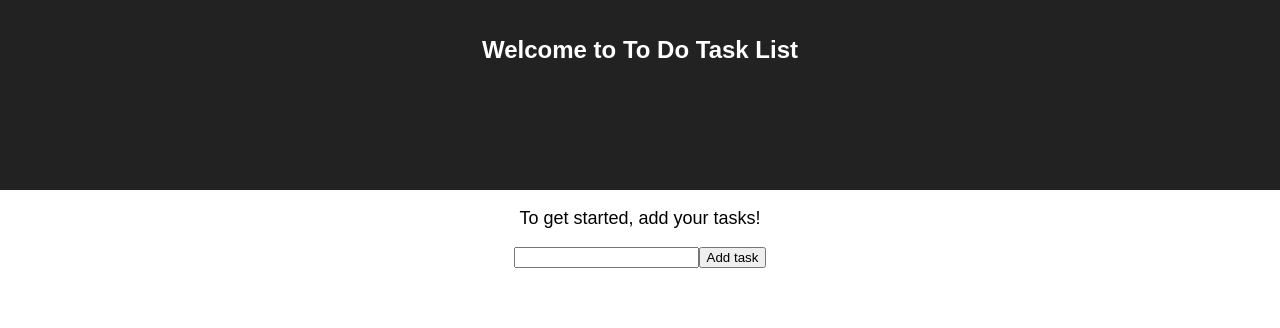
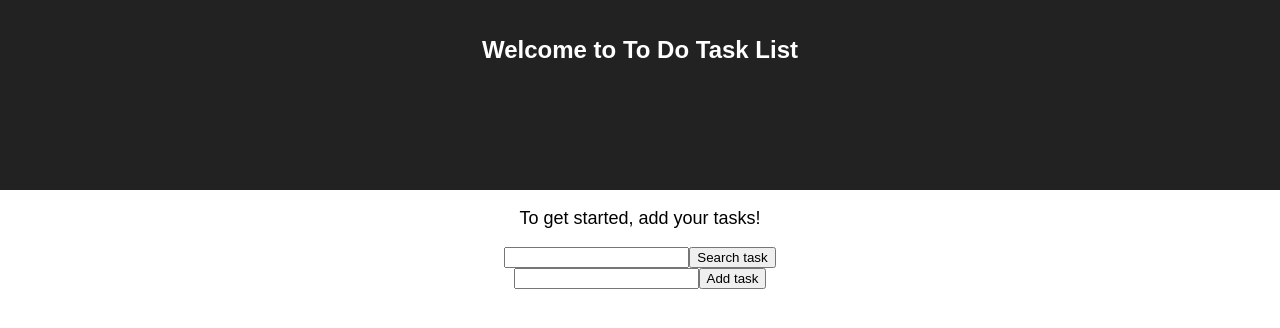
Before and after one commit to liwia/to-do-app, a React (Create React App) app: page / in a window 1280 px wide. Shown: the top 328 px of the page. Built offline with nearby package versions, Linux system fonts and the light colour scheme.

Commit message:
adding serahc bar to app view

```diff
--- a/src/App.js
+++ b/src/App.js
@@ -1,6 +1,7 @@
 import React, { Component } from 'react';
 import './App.css';
 import TaskMainView from './TaskMainView';
+import SearchBar from './SearchBar';
 
 class App extends Component {
   render() {
@@ -12,6 +13,9 @@ class App extends Component {
         <p className="App-intro">
           To get started, add your tasks!
         </p>
+          <SearchBar
+              // onSearch={this.onSearch}
+          />
         <TaskMainView/>
       </div>
     );
--- a/src/SearchBar.js
+++ b/src/SearchBar.js
@@ -4,16 +4,27 @@ class SearchBar extends Component {
     state ={
         term: ''
     }
+    handleTermChange = (event) => {
+        this.setState({
+            term: event.target.value
+        })
+    };
+
+    search= () => {
+        this.props.onSearch(this.state.term)
+        this.setState({
+            term: ''
+        })
+    };
     render() {
         return (
-            <div>
-                <Input
+            <form onSubmit={this.search}>
+                <input
                     value={this.state.term}
-                    placeholder='Search...'
-                    // onClick={this.search}
-                    // onChange={this.handleTermChange}
+                    onChange={this.handleTermChange}
                 />
-            </div>
+                <button>Search task</button>
+            </form>
         )
     }
 }
```
